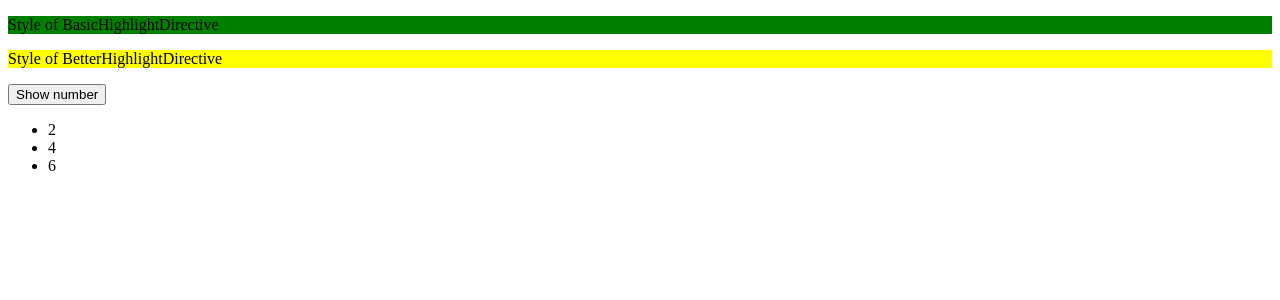
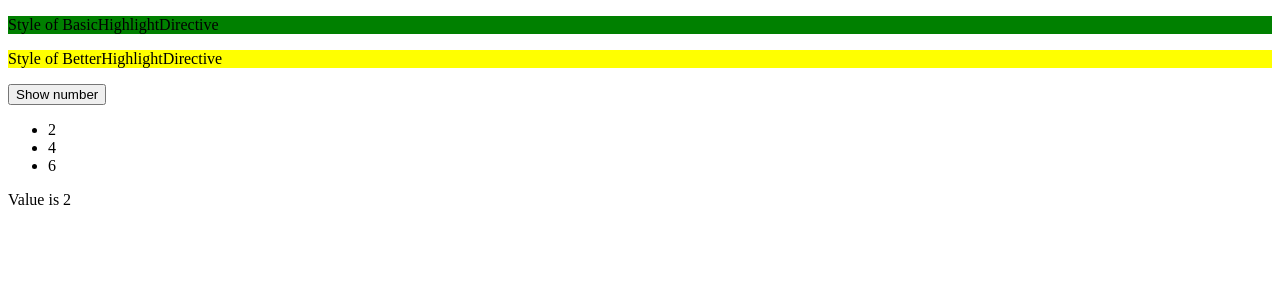
Before and after one commit to nmluong93/complete-angular-guide, an Angular app in the folder directive-creation-app/: page / in a window 1280 px wide. Shown: the top 300 px of the page. Built offline with nearby package versions, Linux system fonts and the light colour scheme.

Commit message:
using ngSwitch

```diff
--- a/directive-creation-app/src/app/app.component.html
+++ b/directive-creation-app/src/app/app.component.html
@@ -23,3 +23,10 @@
 <ul *appUnless="oddNumber">
   <li *ngFor="let ev of evenNumbers">{{ev}}</li>
 </ul>
+
+<!--ngSwitch-->
+<div [ngSwitch]="value">
+  <p *ngSwitchCase="5">Value is 5</p>
+  <p *ngSwitchCase="2">Value is 2</p>
+  <p *ngSwitchDefault>Value is default</p>
+</div>
--- a/directive-creation-app/src/app/app.component.ts
+++ b/directive-creation-app/src/app/app.component.ts
@@ -13,4 +13,6 @@
   oddNumbers : number [] = [1,3,5,7];
   evenNumbers : number[] = [2,4,6];
 
+  value = 2;
+
 }
```
